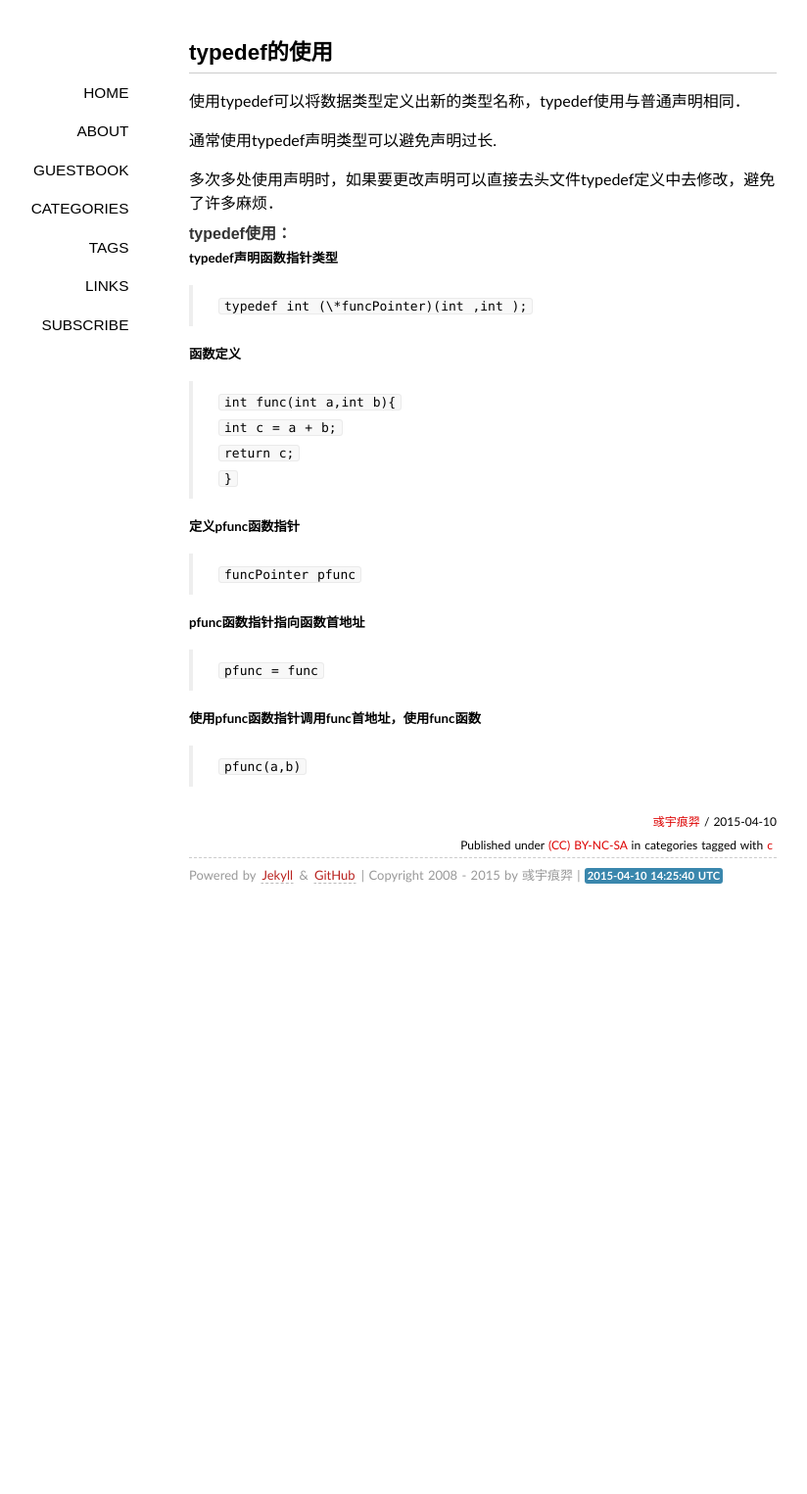
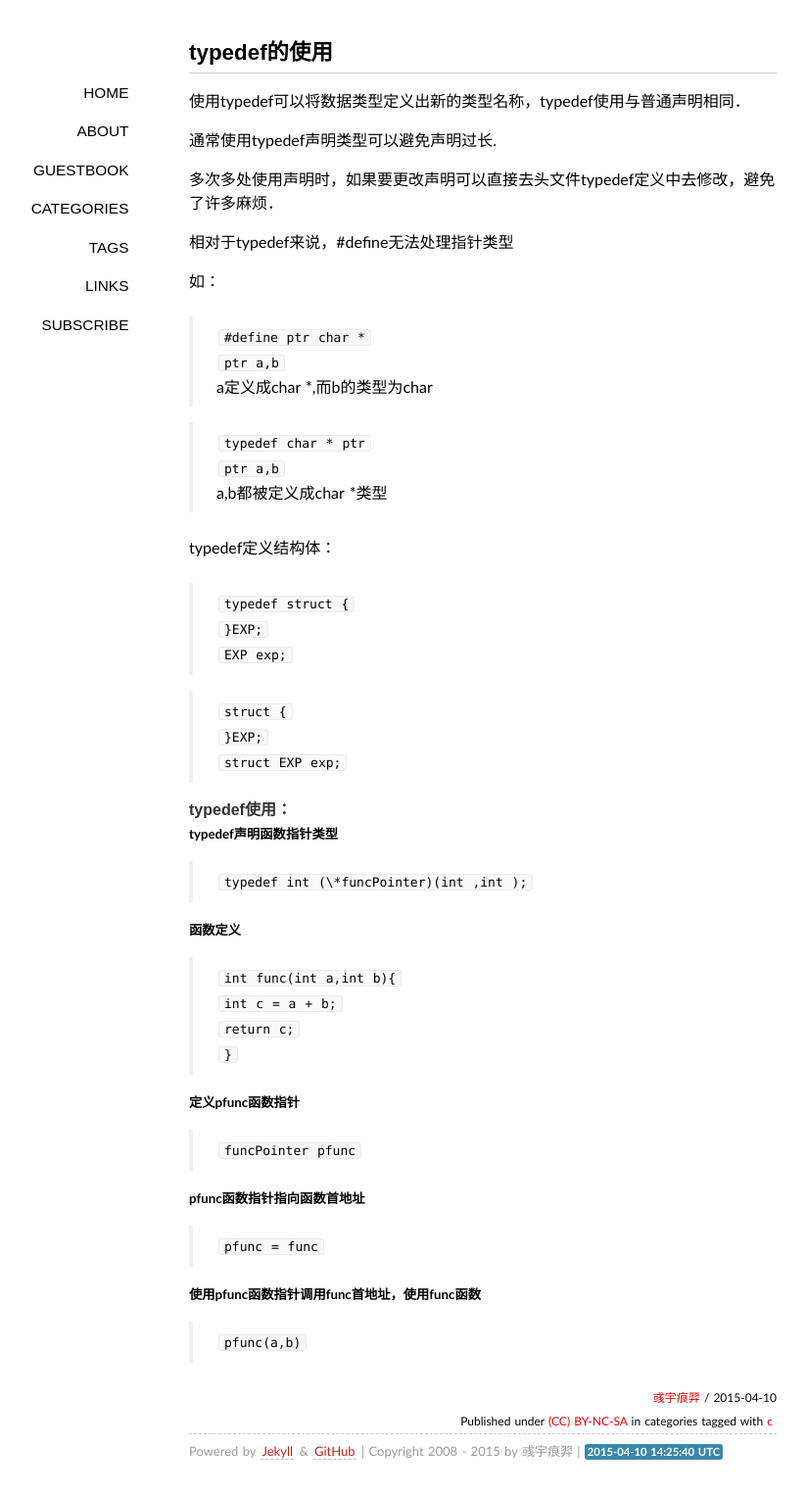
Before and after one commit to zhaoguangqiang/oldBlog, a Jekyll site: the page built from _posts/2015/2015-04-10-typedef.markdown, in a window 1280 px wide. Shown: the whole page at 98% size, without its empty margins (147-971 px from the left). Built offline with Jekyll 4.4.1, drawn with Linux system fonts in a browser that asks for light colours; some web fonts are replaced; Markdown is read by kramdown in place of the engine named in the settings; comment, search, counter and statistics services are not loaded; before the commit the page ends 937 px from its top, so only the background shows below that.

Commit message:
update_2015-04-10-typedef.markdown

```diff
--- a/_posts/2015/2015-04-10-typedef.markdown
+++ b/_posts/2015/2015-04-10-typedef.markdown
@@ -10,6 +10,26 @@ tags: c
 通常使用typedef声明类型可以避免声明过长.
 
 多次多处使用声明时，如果要更改声明可以直接去头文件typedef定义中去修改，避免了许多麻烦．
+
+相对于typedef来说，#define无法处理指针类型
+
+如：
+> ``#define ptr char *``
+> ``ptr a,b``
+a定义成char \*,而b的类型为char
+
+> ``typedef char * ptr``
+> ``ptr a,b``
+a,b都被定义成char \*类型
+
+typedef定义结构体：
+> ``typedef struct {``
+> ``}EXP;``
+> ``EXP exp;``
+
+> ``struct {``
+> ``}EXP;``
+> ``struct EXP exp;``
 
 ####typedef使用：
 
```
Also changed, not shown: 1 other file.
